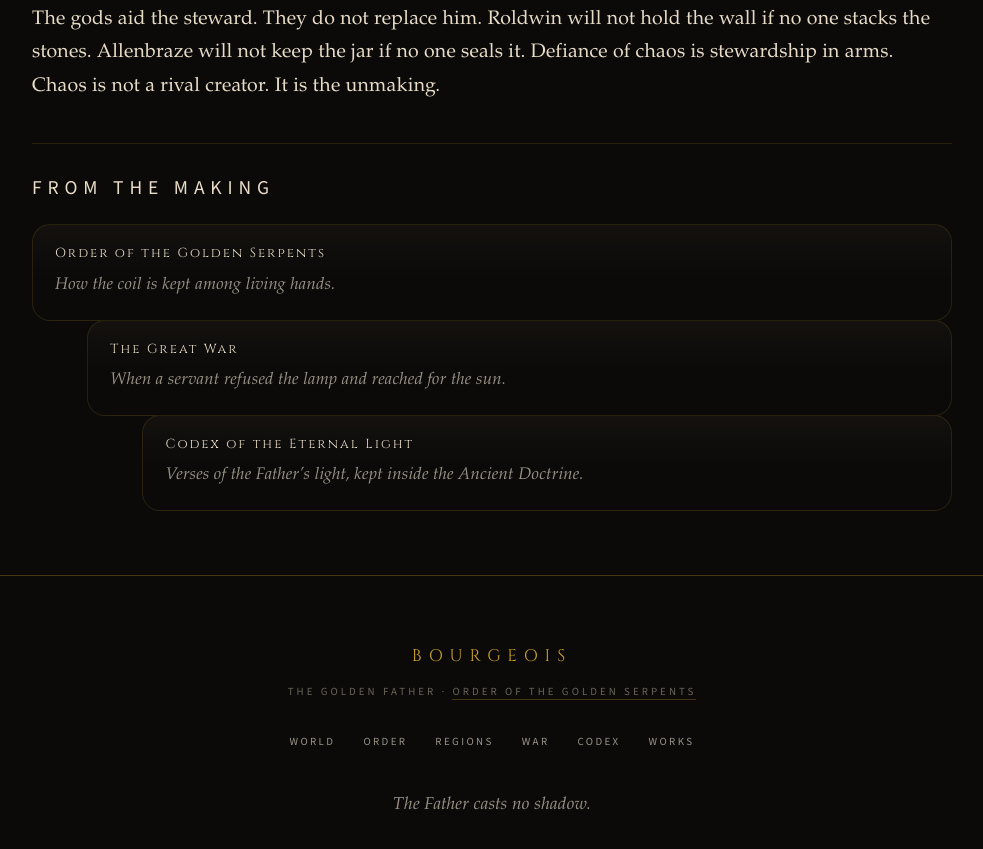
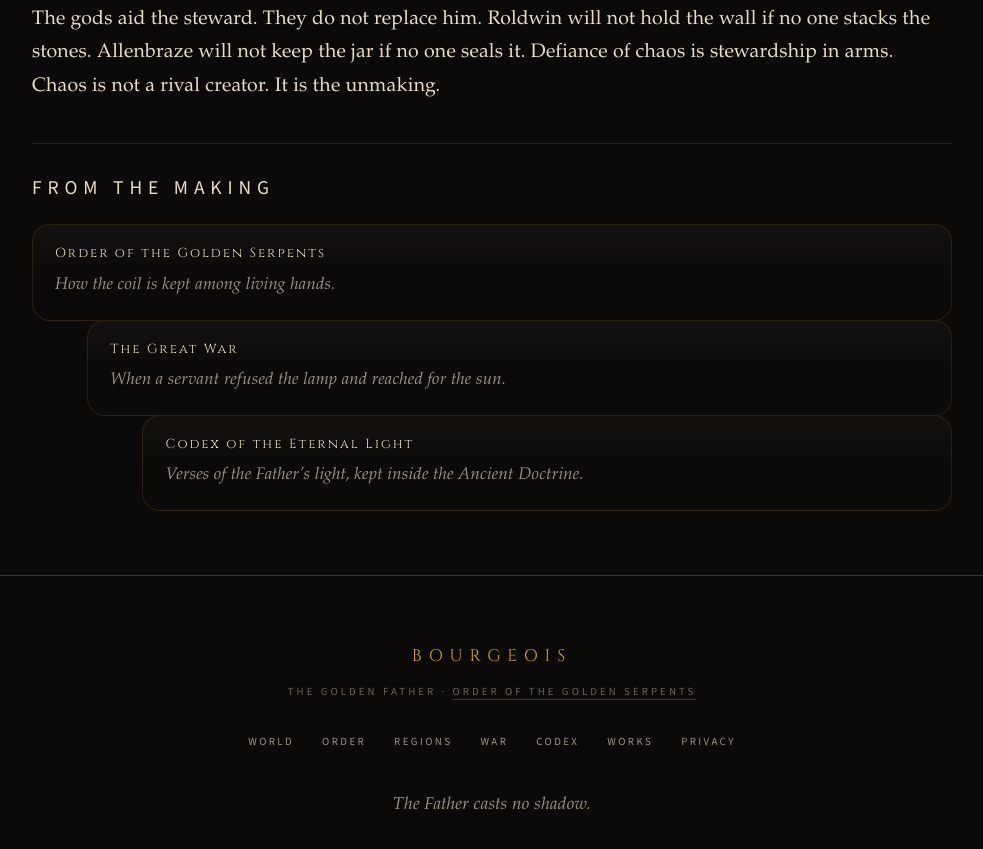
Before and after one commit to bourgeoisblevins/bourgeois, a plain HTML site: page world.html in a window 1280 px wide. Shown: the part 4280-5129 px from the top of the page, without its empty margins (148-1131 px from the left). Drawn offline with Linux system fonts and the light colour scheme; a web font is replaced by a local one.

Commit message:
Add privacy link in footer

```diff
--- a/world.html
+++ b/world.html
@@ -152,6 +152,7 @@
       <a href="war.html">War</a>
       <a href="codex.html">Codex</a>
       <a href="works.html">Works</a>
+      <a href="privacy.html">Privacy</a>
     </nav>
     <p class="foot-close">The Father casts no shadow.</p>
   </footer>
```
